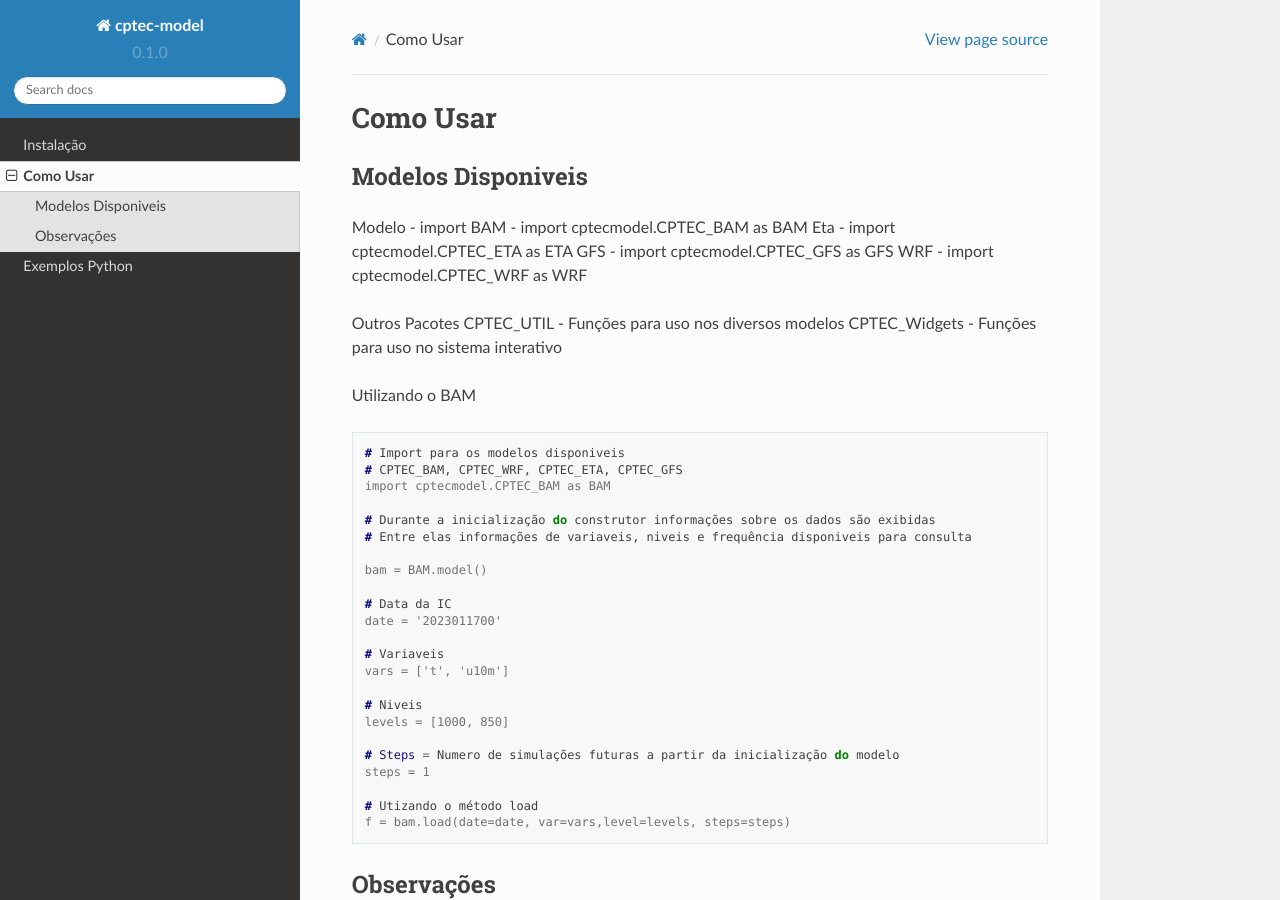
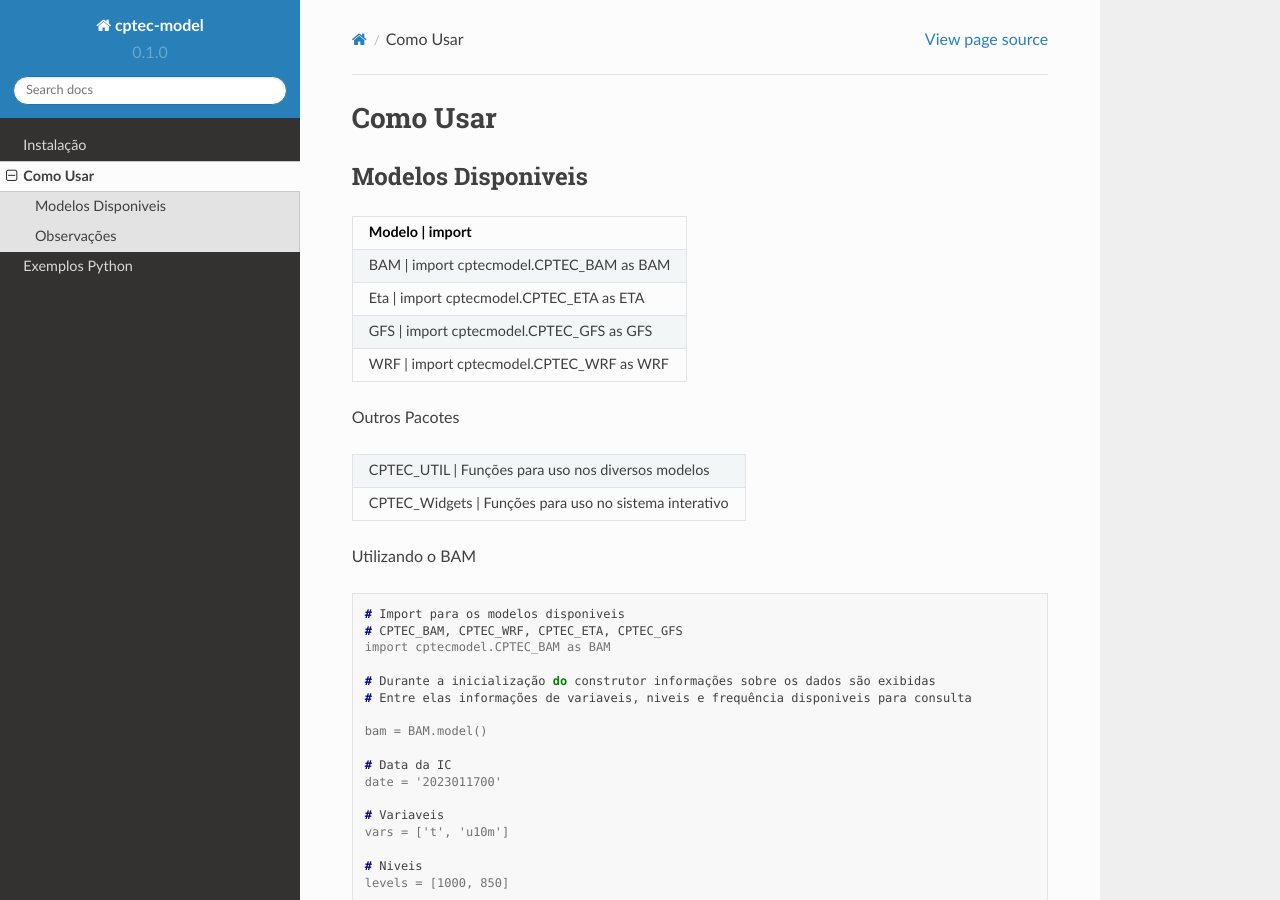
Before and after one commit to framework-CPTEC/tutorial, a Sphinx documentation site: the page built from docs/source/usage.rst, in a window 1280 px wide and 900 px high. Built offline with Sphinx 7.4.7 and the Read the Docs theme 2.0.0, drawn with Linux system fonts in a browser that asks for light colours.

```diff
--- a/docs/source/usage.rst
+++ b/docs/source/usage.rst
@@ -3,15 +3,27 @@ Como Usar
 
 Modelos Disponiveis
 -------------------
-Modelo  - import
-BAM - import cptecmodel.CPTEC_BAM as BAM
-Eta - import cptecmodel.CPTEC_ETA as ETA
-GFS - import cptecmodel.CPTEC_GFS as GFS
-WRF - import cptecmodel.CPTEC_WRF as WRF
+
++-------------------------------------------------------------+
+| Modelo                 | import                             |
++========================+====================================+
+| BAM                    | import cptecmodel.CPTEC_BAM as BAM |
++-------------------------------------------------------------+
+| Eta                    | import cptecmodel.CPTEC_ETA as ETA |
++-------------------------------------------------------------+
+| GFS                    | import cptecmodel.CPTEC_GFS as GFS |
++-------------------------------------------------------------+
+| WRF                    | import cptecmodel.CPTEC_WRF as WRF |
++-------------------------------------------------------------+
 
 Outros Pacotes
-CPTEC_UTIL - Funções para uso nos diversos modelos
-CPTEC_Widgets - Funções para uso no sistema interativo
+
++--------------------+----------------------------------------+
+| CPTEC_UTIL         | Funções para uso nos diversos modelos  |
++-------------------------------------------------------------+
+| CPTEC_Widgets      | Funções para uso no sistema interativo |
++--------------------+----------------------------------------+
+
 
 Utilizando o BAM
 
```
